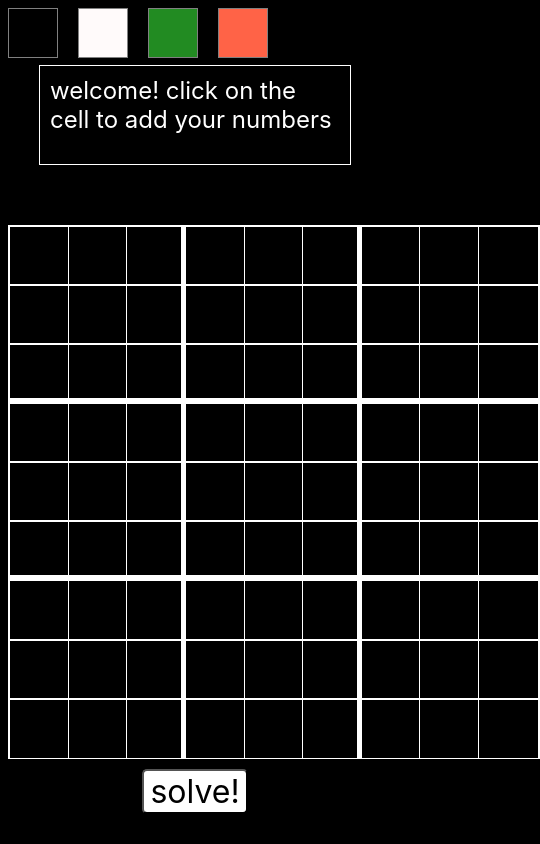
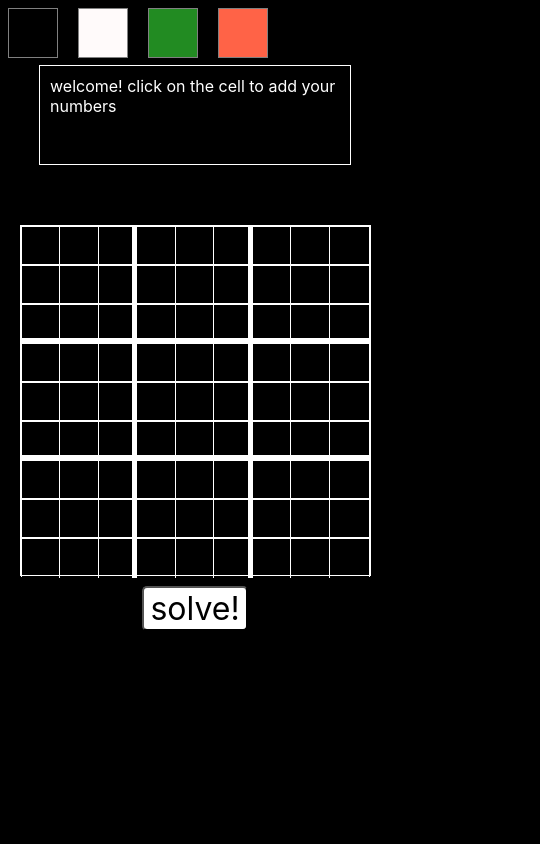
Before and after one commit to weronikaviola/sudoku_solver, a plain HTML site: page index.html in a window 390 px wide. Shown: the whole page, 540 px wide, since content can reach past the window. Drawn offline with Linux system fonts and the light colour scheme.

Commit message:
almost responsive ;)

```diff
--- a/main.css
+++ b/main.css
@@ -106,3 +106,22 @@
 .replay-btn {
   visibility: hidden;
 }
+
+@media only screen and (max-width: 812px) {
+  #board {
+    width: 90vw;
+    height: 90vw;
+    font-size: 18px;
+  }
+  .board-row {
+    height: 10vw;
+  }
+  .board-col {
+    height: 10vw;
+    width: 10vw;
+  }
+
+  .message-board {
+    font-size: 16px;
+  }
+}
```
